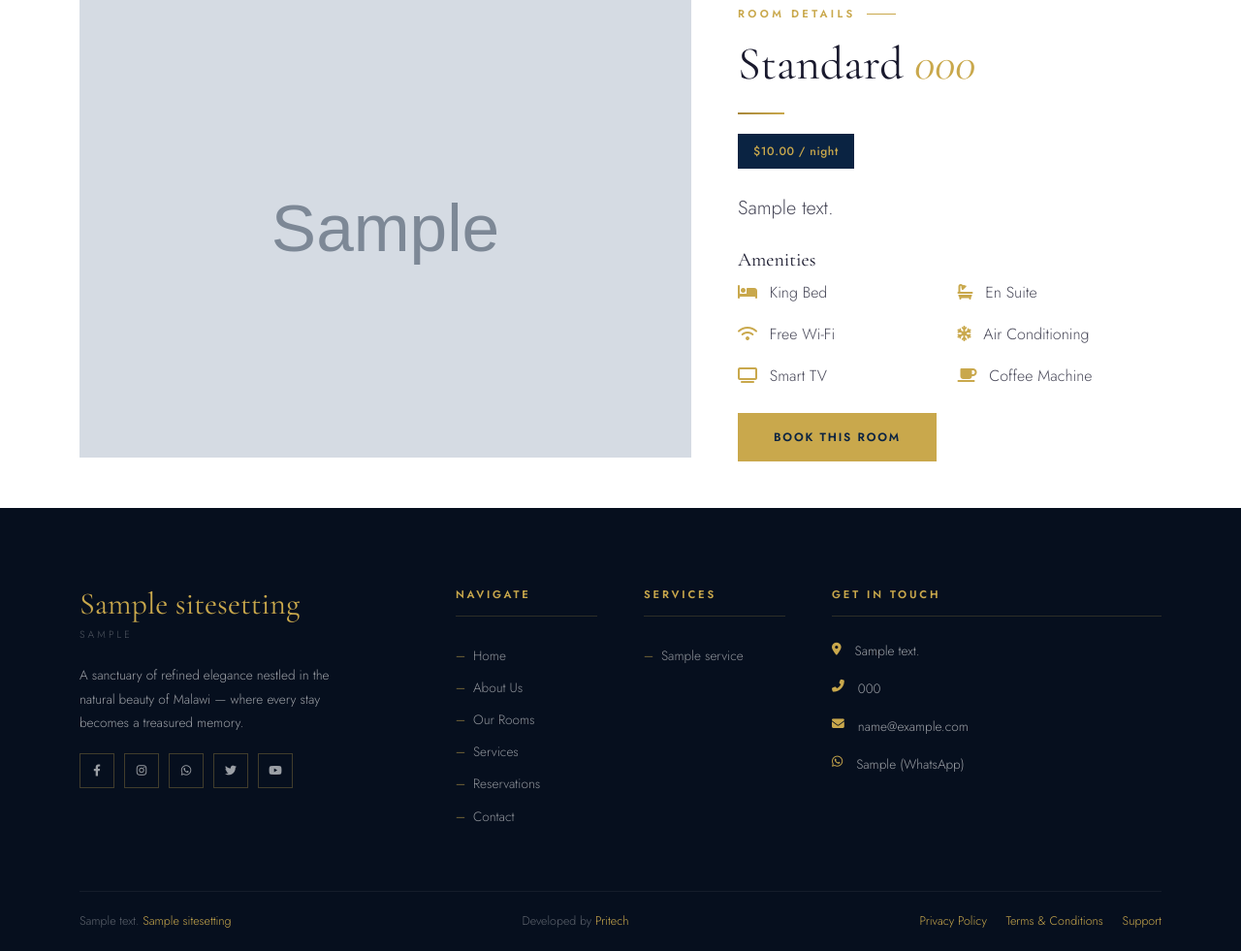
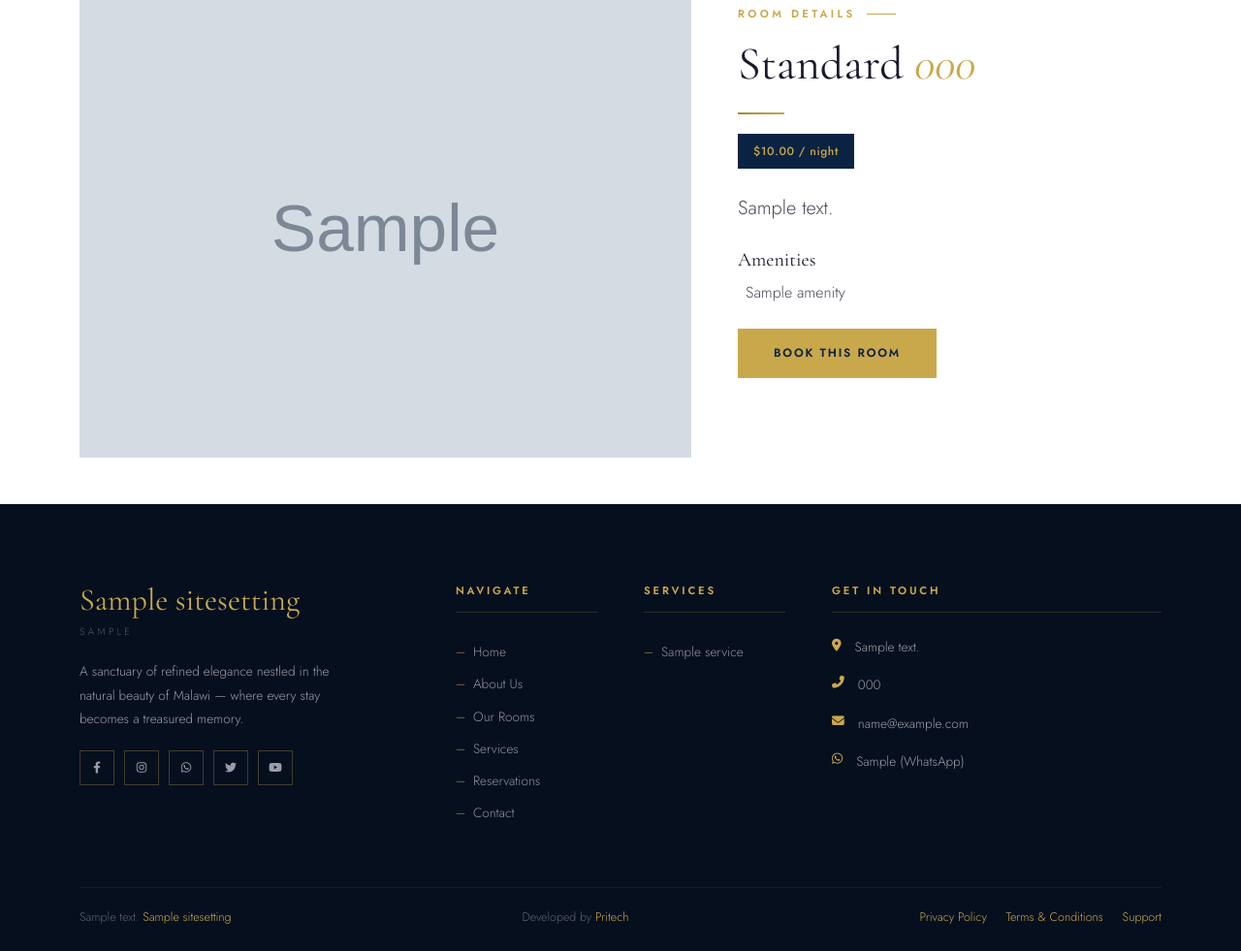
Before and after one commit to Izk-123/Villa-Grande, a Django app: page /rooms/1/ in a window 1280 px wide. Shown: the part 173-1154 px from the top of the page at 97% size. After the commit the page ends 1126 px from the top, so only its background shows below. Run offline with Django 5.2, Linux system fonts and the light colour scheme; tables that the repository leaves empty hold one stand-in row (values such as "Sample post"); grey boxes marked "Sample" are stand-in pictures.

Commit message:
Add files via upload

```diff
--- a/templates/lodge/room_detail.html
+++ b/templates/lodge/room_detail.html
@@ -23,15 +23,16 @@
                 <div class="room-price-badge mb-4" style="position: static; display: inline-block;">${{ room.price_per_night }} / night</div>
                 <p class="lead">{{ room.description }}</p>
 
+                <!-- DYNAMIC AMENITIES START -->
                 <h5 class="mt-4">Amenities</h5>
                 <ul class="list-unstyled row g-3">
-                    <li class="col-6"><i class="fas fa-bed text-gold me-2"></i> King Bed</li>
-                    <li class="col-6"><i class="fas fa-bath text-gold me-2"></i> En Suite</li>
-                    <li class="col-6"><i class="fas fa-wifi text-gold me-2"></i> Free Wi-Fi</li>
-                    <li class="col-6"><i class="fas fa-snowflake text-gold me-2"></i> Air Conditioning</li>
-                    <li class="col-6"><i class="fas fa-tv text-gold me-2"></i> Smart TV</li>
-                    <li class="col-6"><i class="fas fa-coffee text-gold me-2"></i> Coffee Machine</li>
+                    {% for amenity in room.amenities.all %}
+                    <li class="col-6"><i class="{{ amenity.icon_class }} text-gold me-2"></i> {{ amenity.name }}</li>
+                    {% empty %}
+                    <li class="col-12 text-muted">No amenities listed for this room.</li>
+                    {% endfor %}
                 </ul>
+                <!-- DYNAMIC AMENITIES END -->
 
                 <div class="d-flex gap-3 mt-4">
                     <a href="{% url 'lodge:booking' %}?room={{ room.pk }}" class="btn-vg-primary">Book This Room</a>
```
Also changed, not shown: templates/lodge/available_rooms.html (+11 -0 lines), templates/lodge/rooms.html (+9 -4 lines).
